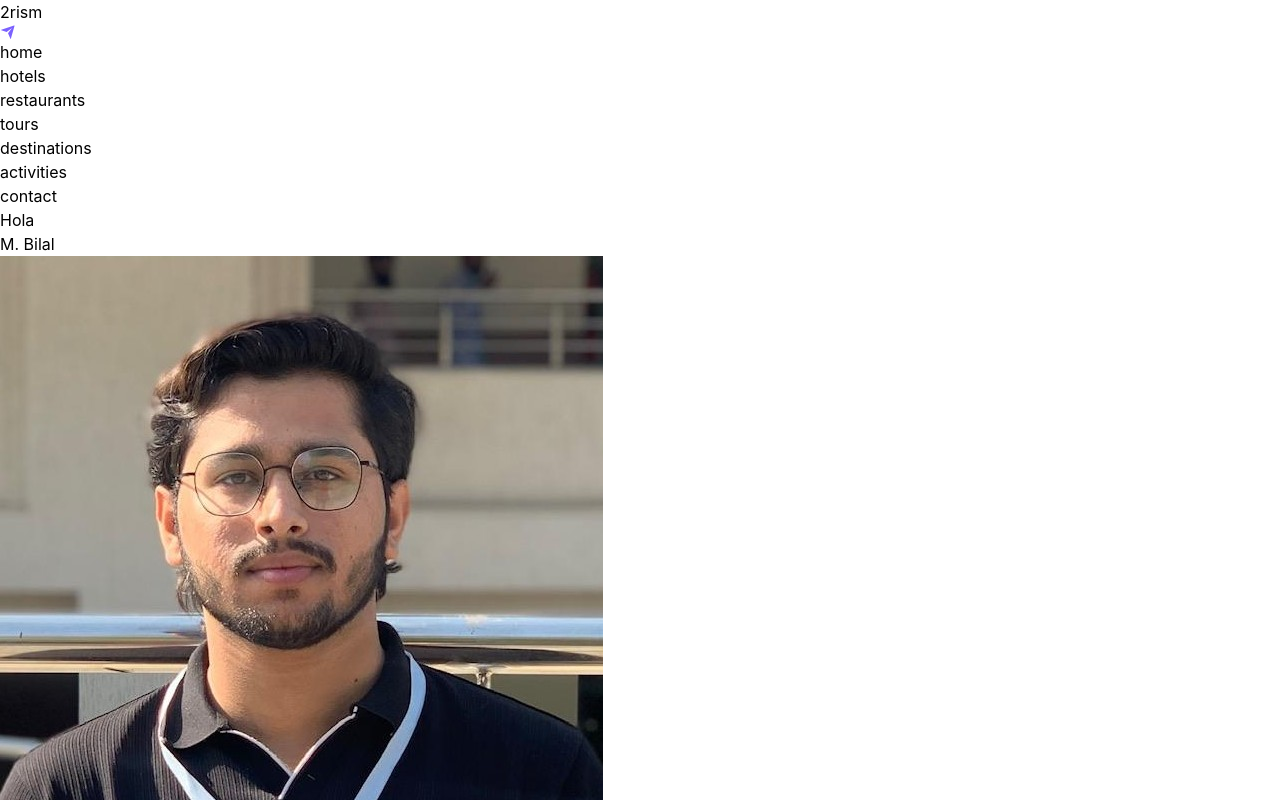
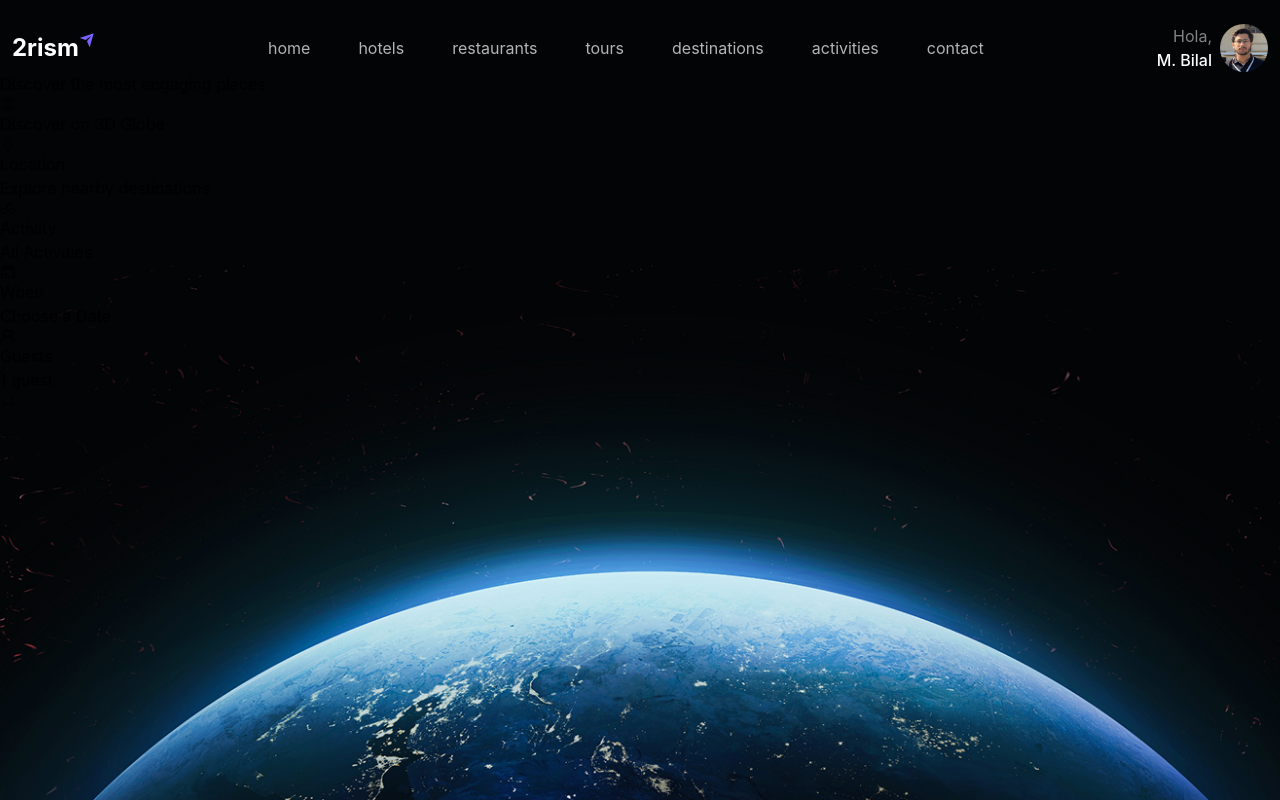
Before and after one commit to DevBilal17/Landing-Pages, a React (Vite) app in the folder 1/: page / in a window 1280 px wide. Shown: the top 800 px of the page. Built offline with nearby package versions, Linux system fonts and the light colour scheme.

Commit message:
Initial Navbar Done

```diff
--- a/1/src/components/Navbar/Navbar.jsx
+++ b/1/src/components/Navbar/Navbar.jsx
@@ -1,35 +1,36 @@
-import React from 'react'
-import profileImg from "../../assets/me.jpeg"
+import React from "react";
+import profileImg from "../../assets/me.jpeg";
 const Navbar = () => {
   return (
-    // #030406
-    <nav className='container mx-auto'>
-      <div>
-        <h2>2rism</h2>
-        <img src="/favicon.svg" alt="" />
-      </div>
+    <div className="bg-[#030406] text-white">
+      <nav className="container mx-auto pt-6 flex items-center justify-between flex-wrap gap-3 px-3">
+        <div className="flex">
+          <h2 className="text-2xl font-bold">2rism</h2>
+          <img src="/favicon.svg" alt="" className="-mt-4  object-contain"/>
+        </div>
 
-        <ul>
-            <li>home</li>
-            <li>hotels</li>
-            <li>restaurants</li>
-            <li>tours</li>
-            <li>destinations</li>
-            <li>activities</li>
-            <li>contact</li>
+        <ul className="flex items-center space-x-12">
+          <li className="text-white/70 transition hover:text-white cursor-pointer">home</li>
+          <li className="text-white/70 transition hover:text-white cursor-pointer">hotels</li>
+          <li className="text-white/70 transition hover:text-white cursor-pointer">restaurants</li>
+          <li className="text-white/70 transition hover:text-white cursor-pointer">tours</li>
+          <li className="text-white/70 transition hover:text-white cursor-pointer">destinations</li>
+          <li className="text-white/70 transition hover:text-white cursor-pointer">activities</li>
+          <li className="text-white/70 transition hover:text-white cursor-pointer">contact</li>
         </ul>
 
-      <div>
-        <div>
-            <p>Hola</p>
-            <h4>M. Bilal</h4>
+        <div className="flex gap-2">
+          <div>
+            <p className="text-right text-white/50">Hola,</p>
+            <h4 className="font-medium">M. Bilal</h4>
+          </div>
+          <div className="h-12 w-12 rounded-full overflow-hidden">
+            <img src={profileImg} alt=""  />
+          </div>
         </div>
-        <div>
-            <img src={profileImg} alt="" />
-        </div>
-      </div>
-    </nav>
-  )
-}
+      </nav>
+    </div>
+  );
+};
 
-export default Navbar
+export default Navbar;
```
